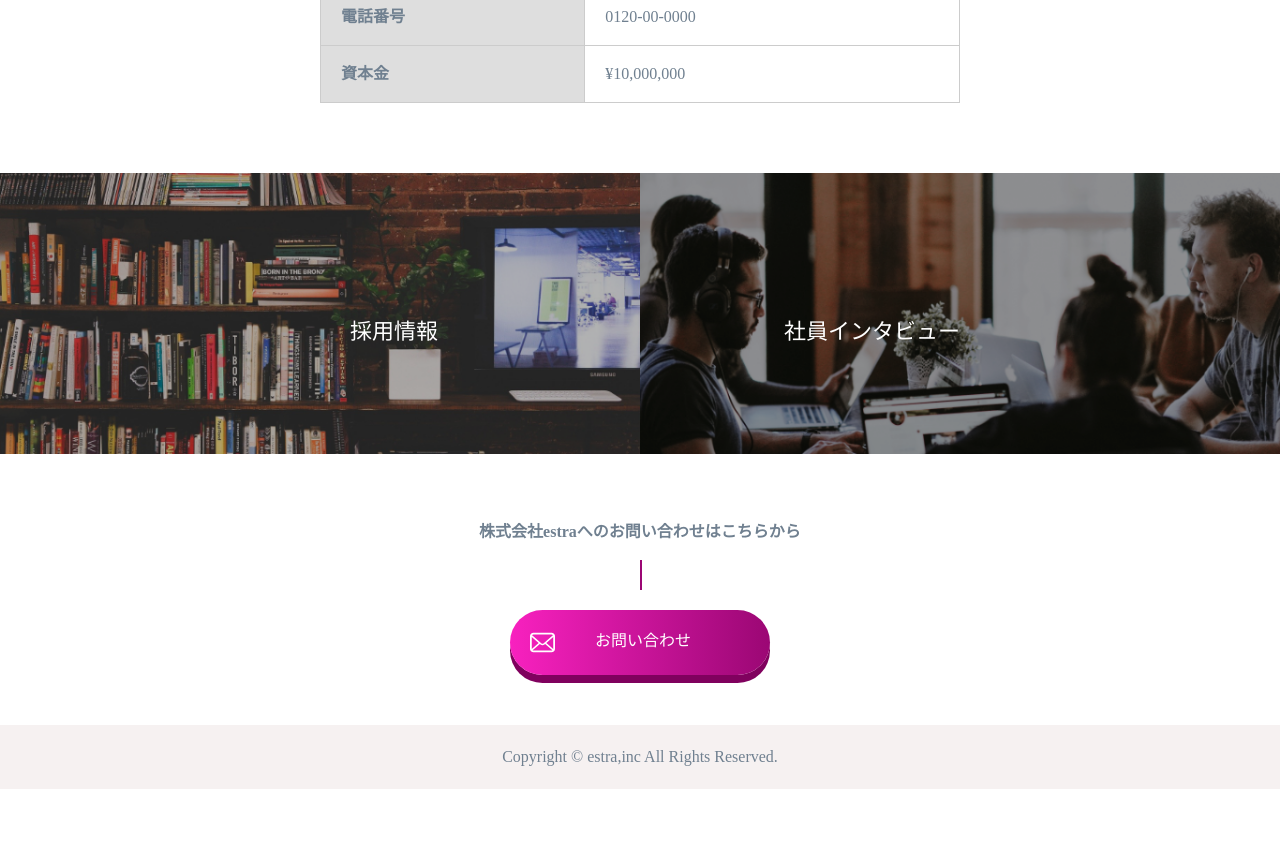
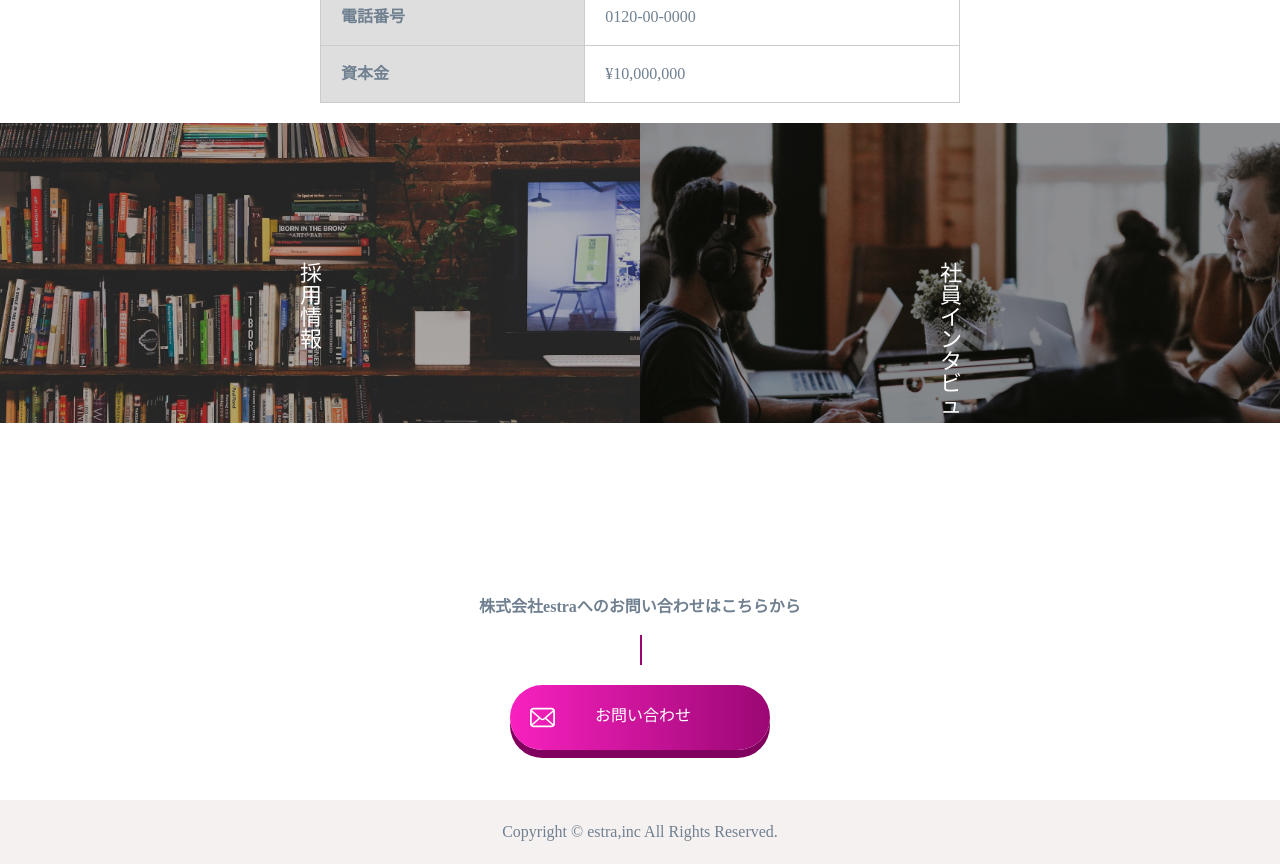
Before and after one commit to mayumikawanami/20231017_kawanami_coachtech_lp2, a plain HTML site: page index.html in a window 1280 px wide. Shown: the part 3160-4024 px from the top of the page. Before the commit the page ends 3949 px from the top, so only its background shows below. Drawn offline with Linux system fonts and the light colour scheme; a web font is replaced by a local one.

Commit message:
再提出20231022②

```diff
--- a/css/style.css
+++ b/css/style.css
@@ -333,32 +333,35 @@ a {
 }
 
 .info{
-    position: relative;
+    display: inline-block;
+    margin: 20px auto;
     color: white;
     font-size: 22px;
-}
-.info__img{
     display: flex;
     justify-content: space-between;
-    margin: 70px auto;
-    z-index: -1;
-}
-
-.info__img img{
-    width: 50%;
-    height: auto;
+    transform: translate
 }
 
 .info__ttl{
-    position: absolute;
-    left: 350px;
-    bottom: -220px;
+    background-image: url("../img/recruit.png");
+    width: 300px;
+    height: auto;
+    display: inline-block;
+    padding: 140px 300px;
+    background-repeat: no-repeat;
+    background-size: auto;
+    transform: translate(20px 50px)
 }
 
 .interview__ttl {
-    position: absolute;
-    right: 320px;
-    bottom: -220px;
+    background-image: url("../img/interview.png");
+    width: 300px;
+    height: auto;
+    display: inline-block;
+    padding: 140px 300px;
+    background-repeat: no-repeat;
+    background-size: auto;
+    transform: translate(20px 50px)
 }
 .footer{
     text-align: center;
@@ -392,7 +395,7 @@ a {
 }
 .inquiry__btn::before{
     content: "";
-    background: url(/img/mailicon.svg);
+    background: url(../img/mailicon.svg);
     vertical-align: middle;
     width: 25px;
     height: 25px;
--- a/index.html
+++ b/index.html
@@ -193,13 +193,9 @@
     </table>
 </div>
 <div class="info">
-        <p class="info__ttl">採用情報</p>
-        <p class="interview__ttl">社員インタビュー</p>
+        <a class="info__ttl">採用情報</a>
+        <a class="interview__ttl">社員インタビュー</a>
 </div>
-    <div class="info__img">
-        <img src="img/recruit.png" alt="">
-        <img src="img/interview.png" alt="">
-    </div>
 
 <footer class="footer">
     <div class="footer__inner">
```
Also changed, not shown: 1 other file.
